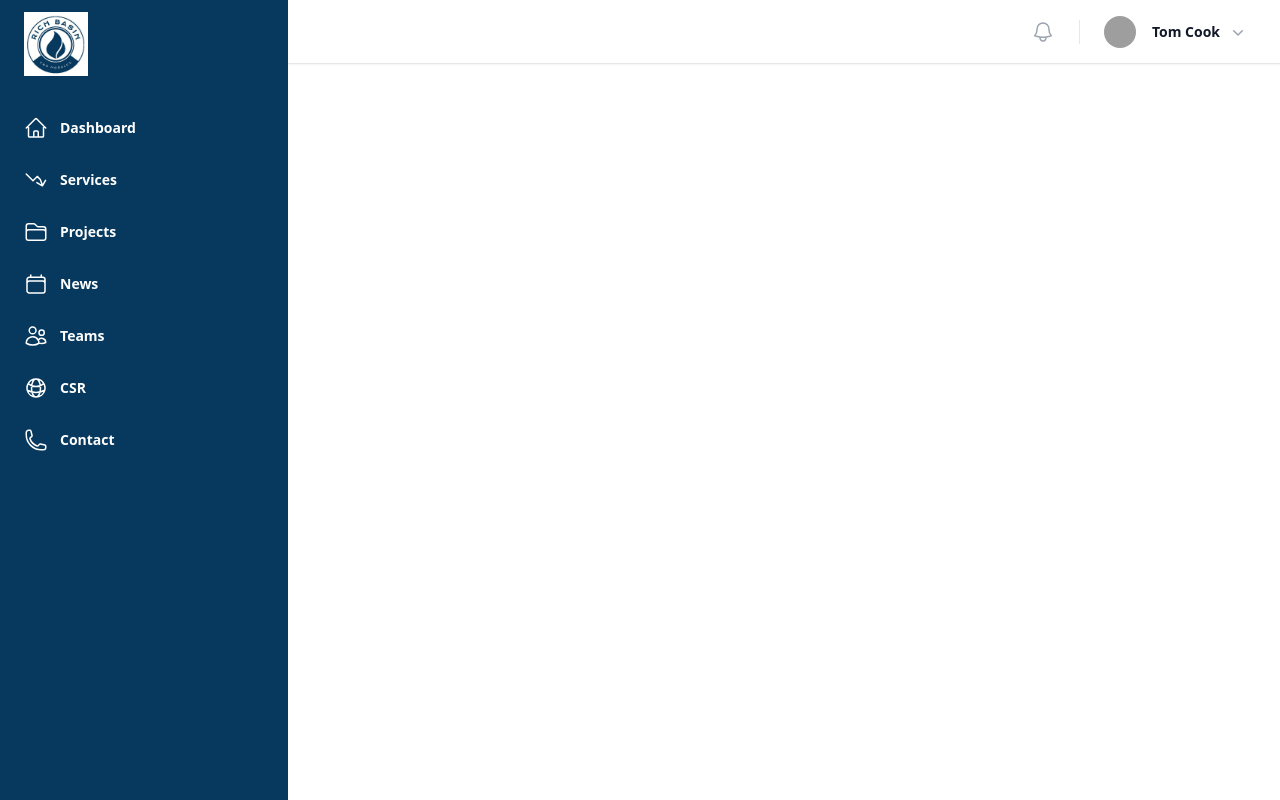
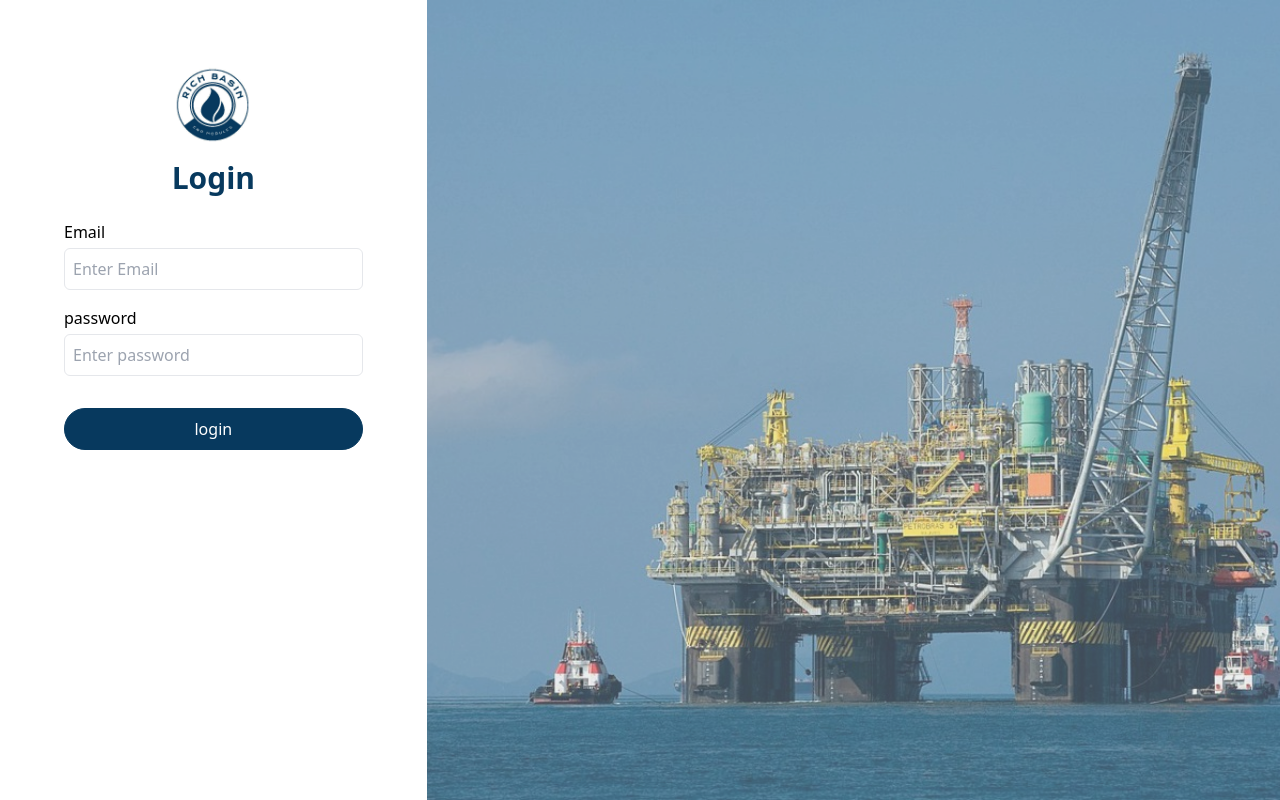
Before and after one commit to Ahmedtaher820/richbasin-dashboard, a Vue app: page /login in a window 1280 px wide. Built offline with nearby package versions, Linux system fonts and the light colour scheme; grey boxes are pictures that could not be loaded.

Commit message:
add login page and auth guard

```diff
--- a/src/App.vue
+++ b/src/App.vue
@@ -38,14 +38,21 @@ const navigation = [
   { name: 'Contact', href: '/contact', icon: PhoneIcon, current: false },
 ]
 const userNavigation = [
-  { name: 'Your profile', href: '#' },
-  { name: 'Sign out', href: '#' },
+  { name: 'Sign out' },
 ]
 
 const sidebarOpen = ref(false)
+const authUser = ref(true)
+const router = useRouter()
+const signOut = ()=>{
+  localStorage.removeItem('auth')
+  router.push({path:'/login'})
+}
 </script>
 <template>
   <div>
+    <div v-if="$route.name !== 'login'">
+
     <TransitionRoot as="template" :show="sidebarOpen">
       <Dialog as="div" class="relative z-50 lg:hidden" @close="sidebarOpen = false">
         <TransitionChild as="template" enter="transition-opacity ease-linear duration-300" enter-from="opacity-0" enter-to="opacity-100" leave="transition-opacity ease-linear duration-300" leave-from="opacity-100" leave-to="opacity-0">
@@ -125,26 +132,22 @@ const sidebarOpen = ref(false)
 
         <div class="flex flex-1 gap-x-4 self-stretch justify-end lg:gap-x-6">
           <div class="flex items-center gap-x-4 lg:gap-x-6">
-            <button type="button" class="-m-2.5 p-2.5 text-gray-400 hover:text-gray-500">
-              <span class="sr-only">View notifications</span>
-              <BellIcon class="h-6 w-6" aria-hidden="true" />
-            </button>
             <!-- Separator -->
             <div class="hidden lg:block lg:h-6 lg:w-px lg:bg-gray-900/10" aria-hidden="true" />
             <!-- Profile dropdown -->
             <Menu as="div" class="relative">
               <MenuButton class="-m-1.5 flex items-center p-1.5">
                 <span class="sr-only">Open user menu</span>
-                <img class="h-8 w-8 rounded-full bg-gray-50" src="https://images.unsplash.com/photo-1472099645785-5658abf4ff4e?ixlib=rb-1.2.1&ixid=eyJhcHBfaWQiOjEyMDd9&auto=format&fit=facearea&facepad=2&w=256&h=256&q=80" alt="" />
+                <img class="h-8 w-8 rounded-full bg-gray-50" src="/khaled.jpg" alt="" />
                 <span class="hidden lg:flex lg:items-center">
-                  <span class="ml-4 text-sm font-semibold leading-6 text-gray-900" aria-hidden="true">Tom Cook</span>
+                  <span class="ml-4 text-sm font-semibold leading-6 text-gray-900" aria-hidden="true">Khaled Elgendy</span>
                   <ChevronDownIcon class="ml-2 h-5 w-5 text-gray-400" aria-hidden="true" />
                 </span>
               </MenuButton>
               <transition enter-active-class="transition ease-out duration-100" enter-from-class="transform opacity-0 scale-95" enter-to-class="transform opacity-100 scale-100" leave-active-class="transition ease-in duration-75" leave-from-class="transform opacity-100 scale-100" leave-to-class="transform opacity-0 scale-95">
                 <MenuItems class="absolute right-0 z-10 mt-2.5 w-32 origin-top-right rounded-md bg-white py-2 shadow-lg ring-1 ring-gray-900/5 focus:outline-none">
                   <MenuItem v-for="item in userNavigation" :key="item.name" v-slot="{ active }">
-                    <router-link :to="`${item.href}`" :class="[active ? 'bg-gray-400' : '', 'block px-3 py-1 text-sm leading-6 text-gray-900']">{{ item.name }}</router-link>
+                    <span @click="signOut" class="cursor-pointer" :class="[active ? 'bg-gray-400' : '', 'block px-3 py-1 text-sm leading-6 text-gray-900']">{{ item.name }}</span>
                   </MenuItem>
                 </MenuItems>
               </transition>
@@ -165,6 +168,10 @@ const sidebarOpen = ref(false)
       @apply bg-primary-200;
     } -->
   </div>
+  <div v-else>
+    <router-view />
+  </div>
+  </div>
 </template>
 <style>
 .link{
--- a/src/components/Modals/CSRModal.vue
+++ b/src/components/Modals/CSRModal.vue
@@ -22,6 +22,8 @@ const {csrInfo} = toRefs(props)
 watch( csrInfo , (val:PublicFormData)=>{
     formData.header = val?.header || ''
     formData.content = val?.content || ''
+    // @ts-ignore
+    formData.image = val?.content || ''
 })
 const closeModal = ()=>{
         v$.value.$reset()
@@ -30,7 +32,7 @@ const closeModal = ()=>{
 const formData = reactive({
     header:'',
     content:'',
-    img:null
+    image:null
 })
 const rules = {
     header:{
@@ -39,7 +41,7 @@ const rules = {
     content:{
         required
     },
-    img :{
+    image :{
         required
     },
 }
@@ -77,8 +79,8 @@ const submitData = ()=>{
                 </div>
             </div>
             <div>
-                <img-input v-model="formData.img" :link="imgLink" />
-                <div class="input-errors" v-for="error of v$.img.$errors" :key="error.$uid">
+                <img-input v-model="formData.image" :link="imgLink" />
+                <div class="input-errors" v-for="error of v$.image.$errors" :key="error.$uid">
                     <div class="error-msg">{{ error.$message }}</div>
                 </div>
             </div>
--- a/src/components/Modals/NewsModal.vue
+++ b/src/components/Modals/NewsModal.vue
@@ -101,7 +101,7 @@ const submitData = ()=>{
             </div>
             <div>
                 <img-input v-model="formData.image" :link="''" />
-                <div class="input-errors" v-for="error of v$.img.$errors" :key="error.$uid">
+                <div class="input-errors" v-for="error of v$.image.$errors" :key="error.$uid">
                         <div class="error-msg">{{ error.$message }}</div>
                 </div>
             </div>
--- /dev/null
+++ b/src/pages/login.vue
@@ -0,0 +1,86 @@
+<script lang="ts" setup>
+import useVuelidate from "@vuelidate/core";
+import { required,email } from "@vuelidate/validators";
+const router = useRouter()
+const formData = reactive({
+    email:'',
+    password:''
+})
+const rules = {
+    email:{
+        required,
+        email
+    },
+    password:{
+        required
+    }
+}
+const userData = ref([
+    {
+    email:'Kh.elgendy@richbasin.co',
+    password:'Kmb@13111976'
+    },
+    {
+    email:'ahmed@gmail.com',
+    password:'00112233'
+    },
+])
+const err = ref('')
+const v$ = useVuelidate(rules,formData)
+const login = ()=>{
+    console.log(formData)
+    let flag = 0
+    v$.value.$touch()
+    if(v$.value.$invalid)
+        return
+
+    userData.value.forEach((e)=>{
+        if(e.email === formData.email && e.password === formData.password){
+            router.push({path:"/"})
+            flag++
+            localStorage.setItem("auth",JSON.stringify('true'))
+            console.log('done')
+        }
+    })
+    if(flag === 0){
+        err.value = 'The email or password is incorrect'
+    }
+}
+</script>
+
+<template>
+    <div class="grid grid-cols-6 h-screen">
+        <div class="lg:col-span-2 col-span-6">
+            <div class="left-side py-16 px-16 center-items flex-col">
+                <img src="/logo.jfif" class="w-20" alt="">
+                <h1 class="text-3xl mt-4 text-primary font-semibold">Login</h1>
+                <form @submit.prevent="login" class="flex flex-col gap-4 mt-6 w-full">
+                    <div>
+                        <base-input v-model="formData.email" id="email" title="Email" inputType="email" />
+                        <div class="input-errors" v-for="error of v$.email.$errors" :key="error.$uid">
+                            <div class="error-msg">{{ error.$message }}</div>
+                        </div>
+                    </div>
+                    <div>
+                        <base-input v-model="formData.password" id="password" title="password" inputType="password" />
+                        <div class="input-errors" v-for="error of v$.password.$errors" :key="error.$uid">
+                            <div class="error-msg">{{ error.$message }}</div>
+                        </div>
+                        <p class="input-errors">{{err}}</p>
+                    </div>
+                    <base-button class="mt-4" type="submit">login</base-button>
+                </form>
+            </div>
+        </div>
+        <div class="col-span-4 relative right-side hidden lg:block">
+            <div class="absolute top-0 left-0 w-full h-full opacity-30" style="backgroundColor:#d1d1d1"></div>
+        </div>
+    </div>
+</template>
+
+  <style>
+  .right-side{
+    background: url("../../public/pertol1.jpeg");
+    background-size: cover;
+  }
+  </style>
--- a/src/pages/projects.vue
+++ b/src/pages/projects.vue
@@ -53,6 +53,8 @@ const updateInfo = (itemsData: PublicFormData)=>{
 </script>
 
 <template>
+  <over-lay-loader v-if="processing" />
+
     <div class="flex items-center justify-between">
       <h1 class="text-4xl text-primary">Projects</h1>
       <base-button type="submit" customBg="bg-green-600" class="mt-4 text-center hover:bg-green-700 duration-300 transition-all" @click="showInfo({header:'',content:'',image:'',_id:''})">Create</base-button>
--- a/src/router/index.ts
+++ b/src/router/index.ts
@@ -1,45 +1,65 @@
-import {createWebHistory , createRouter} from "vue-router"
+import { createWebHistory, createRouter } from "vue-router"
 import Home from "../pages/index.vue"
 const router = createRouter({
-    history:createWebHistory(),
-    routes:[
+    history: createWebHistory(),
+    routes: [
         {
-            name:'home',
-            path:'/',
+            name: 'home',
+            path: '/',
             component: Home
         },
         {
-            name:'contact',
-            path:'/contact',
+            name: 'contact',
+            path: '/contact',
             component: () => import('../pages/contact.vue')
         },
         {
-            name:'news',
-            path:'/news',
+            name: 'news',
+            path: '/news',
             component: () => import('../pages/news.vue')
         },
         {
-            name:'projects',
-            path:'/projects',
+            name: 'projects',
+            path: '/projects',
             component: () => import('../pages/projects.vue')
         },
         {
-            name:'services',
-            path:'/services',
+            name: 'services',
+            path: '/services',
             component: () => import('../pages/services.vue')
         },
         {
-            name:'teams',
-            path:'/teams',
+            name: 'teams',
+            path: '/teams',
             component: () => import('../pages/teams.vue')
         },
         {
-            name:'csr',
-            path:'/csr',
+            name: 'csr',
+            path: '/csr',
             component: () => import('../pages/csr.vue')
+        },
+        {
+            name: 'login',
+            path: '/login',
+            component: () => import('../pages/login.vue')
         },
 
     ]
 
 })
+router.beforeEach((to, from, next) => {
+    // @ts-ignore
+    const auth = JSON.parse(localStorage.getItem('auth'))
+    if (to.name === 'login' && auth){
+        next({ name: 'home' })
+    }
+    else if (to.name === 'login' && !auth) {
+        next()
+    } else if (to.name !== 'login' && !auth) {
+        next({ name: 'login'})
+    } else {
+        next()
+
+    }
+})
 export default router
```
Also changed, not shown: public/khaled.jpg (added), public/pertol1.jpeg (added).
